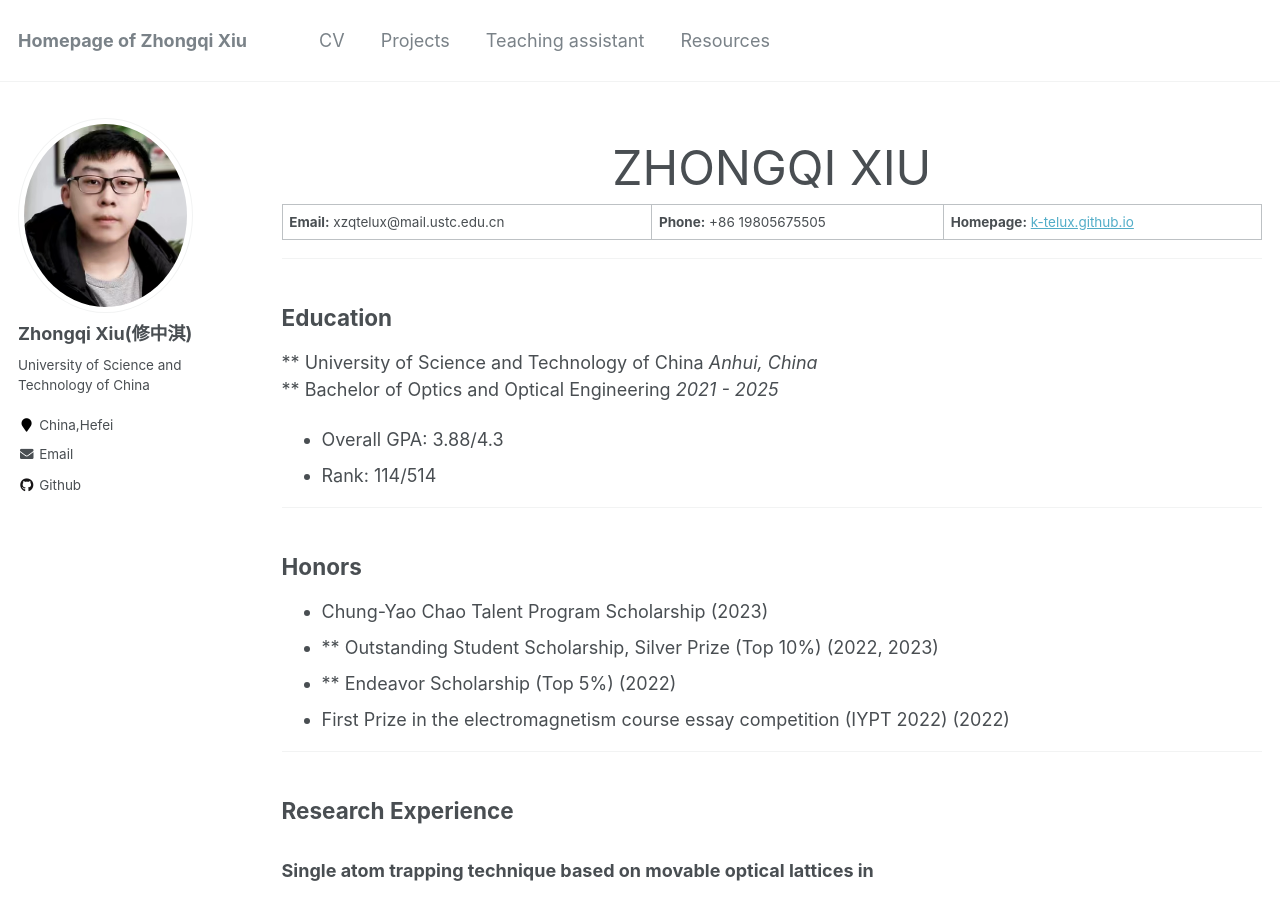
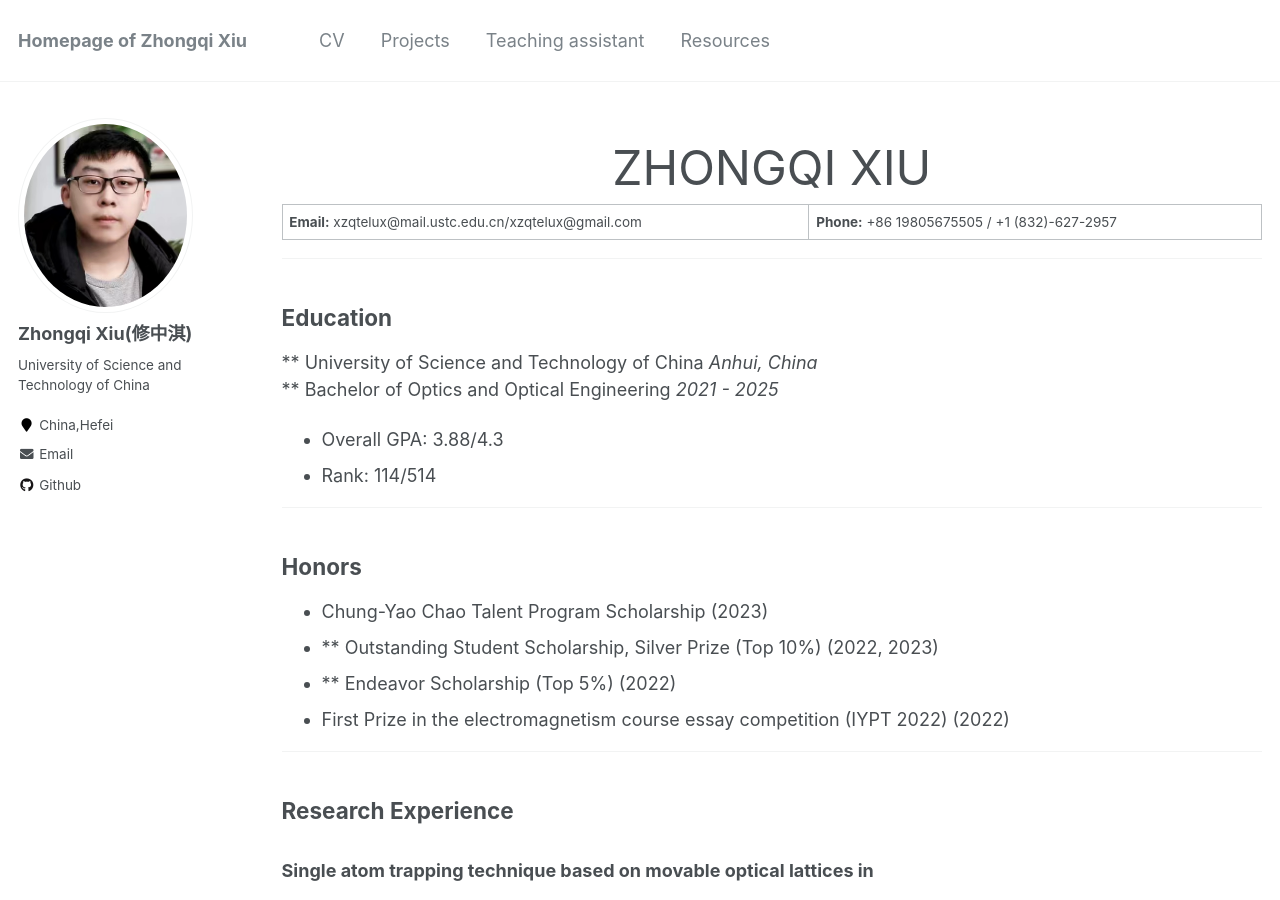
Before and after one commit to k-telux/k-telux.github.io, a Jekyll site: the page built from _pages/cv.md, in a window 1280 px wide and 900 px high. Built offline with Jekyll 4.4.1, drawn with Linux system fonts in a browser that asks for light colours.

Commit message:
Update cv.md

```diff
--- a/_pages/cv.md
+++ b/_pages/cv.md
@@ -11,7 +11,7 @@ redirect_from:
 
 <div align='center' ><font size='60'>ZHONGQI XIU</font></div>
 
-**Email:** xzqtelux@mail.ustc.edu.cn | **Phone:** +86 19805675505 | **Homepage:** [k-telux.github.io](http://k-telux.github.io)
+**Email:** xzqtelux@mail.ustc.edu.cn/xzqtelux@gmail.com | **Phone:** +86 19805675505 / +1 (832)-627-2957
 
 ---
 
```
